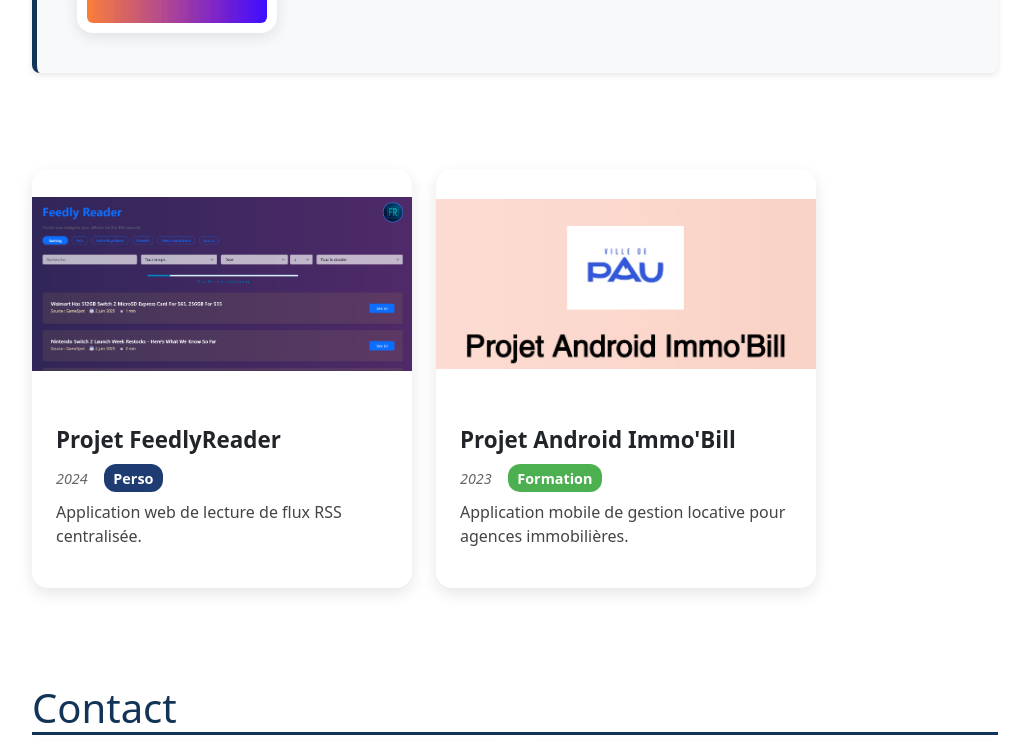
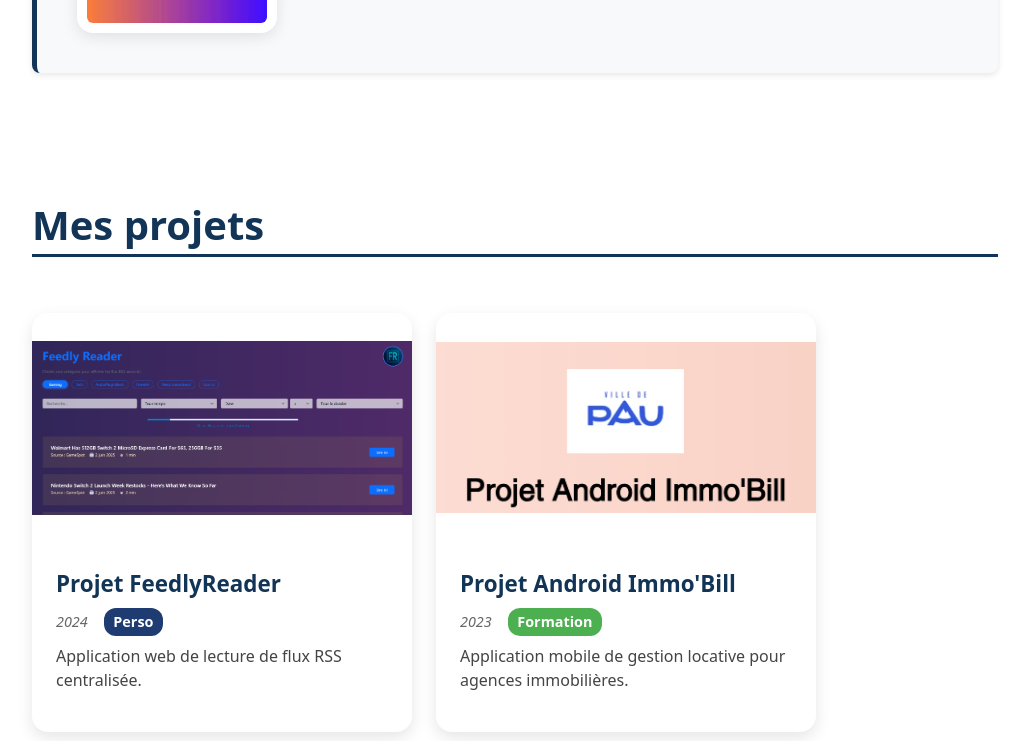
Before and after one commit to GARNIER-Emmanuel/mon-portfolio, a Next.js app: page / in a window 1280 px wide. Shown: the part 4060-4801 px from the top of the page, without its empty margins (250-1279 px from the left). Built offline with nearby package versions, Linux system fonts and the light colour scheme.

Commit message:
fix : marge project

```diff
--- a/app/components/bodypages/projects.tsx
+++ b/app/components/bodypages/projects.tsx
@@ -36,7 +36,9 @@
 
 export default function ProjectCarousel() {
   return (
-    <div className="carousel-container" id="projects">
+    <div className="project-container" id="projects">
+      <h2><strong>Mes projets</strong></h2>
+      <div className="project-section">
       {projects.map(({ id, title, image, summary, description, github, site, date, tag }) => (
         <div key={id} className="project-card">
           <img src={image} alt={title} className="project-image" />
@@ -71,6 +73,7 @@
           </div>
         </div>
       ))}
+     </div>
     </div>
   );
 }
--- a/app/styles/mobilecss.css
+++ b/app/styles/mobilecss.css
@@ -344,7 +344,7 @@
 }
 
 /* projects - section ----------------------------------------------------------------------------*/
-.carousel-container {
+.project-container {
   background: #ffffff;
   overflow-x: auto;
   white-space: nowrap;
--- a/app/styles/webcss.css
+++ b/app/styles/webcss.css
@@ -376,7 +376,7 @@
   font-weight: bold;
   text-align: center;
   transition: width 0.6s ease;
-  color: white;
+  color: rgb(226, 16, 16);
 }
 
 /* Front et back ont la même taille et bordure */
@@ -673,38 +673,49 @@
   transform: scale(1.05);
 }
 
-/* projexts-section --------------------------------------------------------------------------------------------- */
-.carousel-container {
-  overflow-x: auto;
-  white-space: nowrap;
-  background: #ffffff;
-  padding: 2rem;
-
-   scrollbar-width: thin; /* Firefox */
+/* projects-section --------------------------------------------------------------------------------------------- */
+.project-container {
+  display: flex;            /* on transforme en flex container */
+  flex-direction: column;   /* vertical */
+  padding: 4rem 2rem;
+  background-color: #ffffff;
+  color: #123456;
+  box-sizing: border-box;
+  scrollbar-width: thin; /* Firefox */
   scrollbar-color: #2a5298 #e0e0e0;
 }
+.project-container h2 {
+  font-size: 2.5rem;
+  color: #123456;
+  border-bottom: 3px solid #123456;
+  display: inline-block;
+  padding-bottom: 0.3rem;
+}
+
 
 /* WebKit browsers (Chrome, Safari, Edge) */
-.carousel-container::-webkit-scrollbar {
+.project-section::-webkit-scrollbar {
   height: 8px; /* scrollbar thickness */
 }
 
-.carousel-container::-webkit-scrollbar-track {
+.project-section::-webkit-scrollbar-track {
   background: #e0e0e0; /* scrollbar track */
   border-radius: 4px;
 }
 
-.carousel-container::-webkit-scrollbar-thumb {
+.project-section::-webkit-scrollbar-thumb {
   background: #2a5298; /* scrollbar thumb */
   border-radius: 4px;
   border: 2px solid #e0e0e0; /* optional: gives padding effect */
 }
 
-.carousel-container::-webkit-scrollbar-thumb:hover {
+.project-section::-webkit-scrollbar-thumb:hover {
   background: #1e3c72; /* darker on hover */
 }
 
 .project-card {
+
+  margin-top : 3rem;
   display: inline-block;
   width: 380px;
   margin-right: 1.5rem;
```
